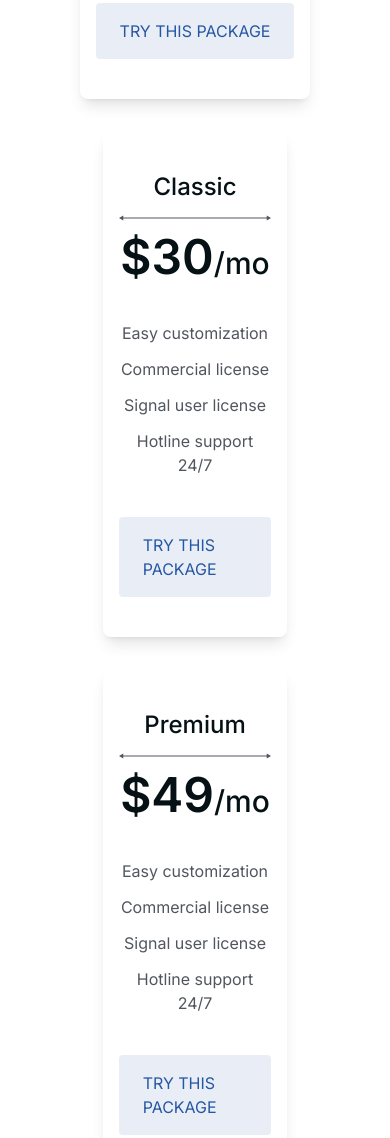
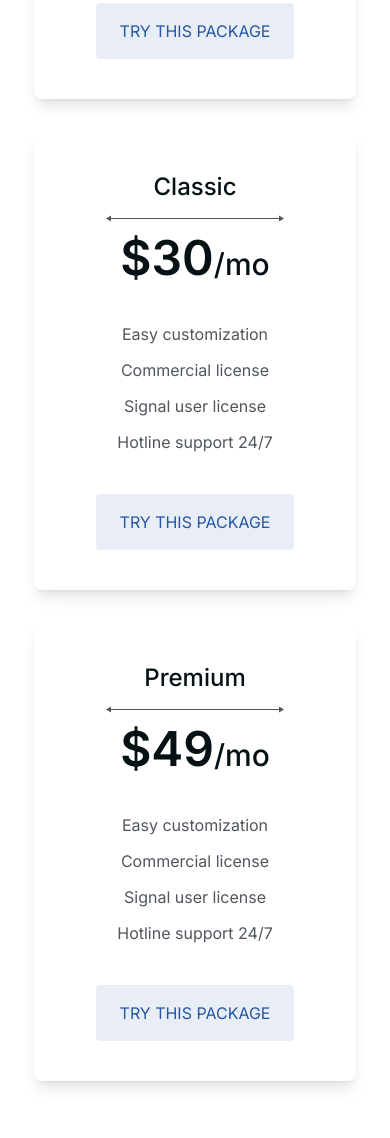
Before and after one commit to Chris-Error-404/Codext, a website: page public/index.html in a window 390 px wide. Shown: the part 3374-4512 px from the top of the page. Drawn offline with nearby package versions, Linux system fonts and the light colour scheme.

Commit message:
pricing card done

```diff
--- a/public/index.html
+++ b/public/index.html
@@ -64,7 +64,7 @@
 <section class="mt-25 mb-25">
     <div class="container mx-auto px-4 max-w-[1400px] flex flex-col items-center justify-center gap-8 md:gap-18">
         <h2 class="text-center text-[1.8rem] md:text-4xl font-semibold leading-[1.1]">We Provide the best features<br>for customers</h2>
-        <div class="grid md:grid-cols-4 items-center justify-center w-[84%] md:w-[100%] gap-8">
+        <div class="grid md:grid-cols-4 items-center justify-center w-[90%] md:w-[100%] gap-8">
 
             <!--card/-->
             <div class="group px-4 py-10 flex flex-col items-center justify-center shadow-lg rounded-lg max-w-[100%]">
@@ -134,7 +134,7 @@
         <h4 class="mt-4 text-xl text-center font-medium">Added for <span class="text-[var(--blue)]">Monthly</span></h4>
         </div>
 
-        <div class="md:grid grid-cols-1 md:grid-cols-3 flex flex-col gap-8  md:gap-0 items-center justify-center md:w-[84%]">
+        <div class="md:grid grid-cols-1 md:grid-cols-3 flex flex-col gap-8  md:gap-0 items-center justify-center md:w-[84%] w-[90%]">
 
             <!--price card/-->
             <!-- <div class="md:relative grid-cols-1 group px-4 md:px-8 py-10 flex flex-col gap-10 items-center justify-center shadow-lg rounded-lg max-w-[80%] min-w-[350px] overflow-hidden price-card"> -->
@@ -156,7 +156,7 @@
             </div>
 
             <!--price card/-->
-            <div class="md:relative grid-cols-1 group px-4 md:px-8 py-10 flex flex-col gap-10 items-center justify-center shadow-lg rounded-lg max-w-[80%] md:min-w-[350px] overflow-hidden price-card">
+            <div class="md:relative grid-cols-1 group px-4 md:px-8 py-10 flex flex-col gap-10 items-center justify-center shadow-lg rounded-lg w-full md:max-w-[80%] md:min-w-[350px] overflow-hidden price-card">
                 <img src="./img/abstract/price_card_top_svg.svg" alt="" class="absolute top-0 left-0 w-full h-0 object-cover z-[-1] transition-[height] duration-300 ease-in-out group-hover:h-[185px]">
                 <div class="flex flex-col items-center justify-center gap-3">
                     <h4 class="text-2xl text-center text-[var(--gray)] font-medium duration-400 ease-in-out transition-all price-header">Classic</h4>
@@ -173,7 +173,7 @@
             </div>
 
             <!--price card/-->
-            <div class="md:relative grid-cols-1 group px-4 md:px-8 py-10 flex flex-col gap-10 items-center justify-center shadow-lg rounded-lg max-w-[80%] md:min-w-[350px] overflow-hidden price-card">
+            <div class="md:relative grid-cols-1 group px-4 md:px-8 py-10 flex flex-col gap-10 items-center justify-center shadow-lg rounded-lg w-full md:max-w-[80%] md:min-w-[350px] overflow-hidden price-card">
                 <img src="./img/abstract/price_card_top_svg.svg" alt="" class="absolute top-0 left-0 w-full h-0 object-cover z-[-1] transition-[height] duration-300 ease-in-out group-hover:h-[185px]">
                 <div class="flex flex-col items-center justify-center gap-3">
                     <h4 class="text-2xl text-center text-[var(--gray)] font-medium duration-400 ease-in-out transition-all price-header">Premium</h4>
```
Also changed, not shown: public/css/output.css.
